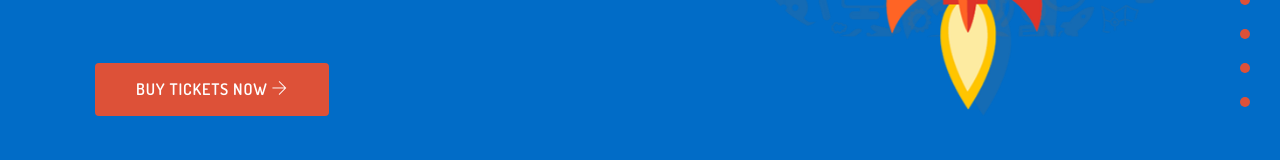
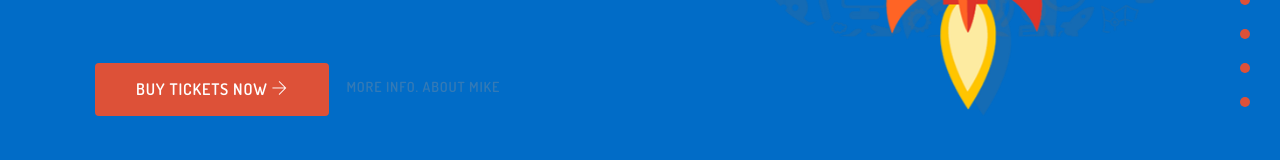
Before and after one commit to zion0820/zion0820.github.io, a plain HTML site: page index.html in a window 1280 px wide. Shown: the part 349-509 px from the top of the page. Drawn offline with Linux system fonts and the light colour scheme.

Commit message:
Update index.html

```diff
--- a/index.html
+++ b/index.html
@@ -70,7 +70,7 @@
             <h3>to start you up with your business!</h3>
             <h4>20<sup>th</sup> to 22<sup>nd</sup>  October, 2015</h4>
             <a href="#" class="btn btn-lg btn-red">Buy Tickets Now <span class="ti-arrow-right"></span></a>
-
+      <a href="about.html" class="btn btn-dark">More Info. About Mike</a>
           </div>
           <div class="col-md-5 hidden-xs">
             <img src="img/rocket.png" class="rocket animated bounce">
```
